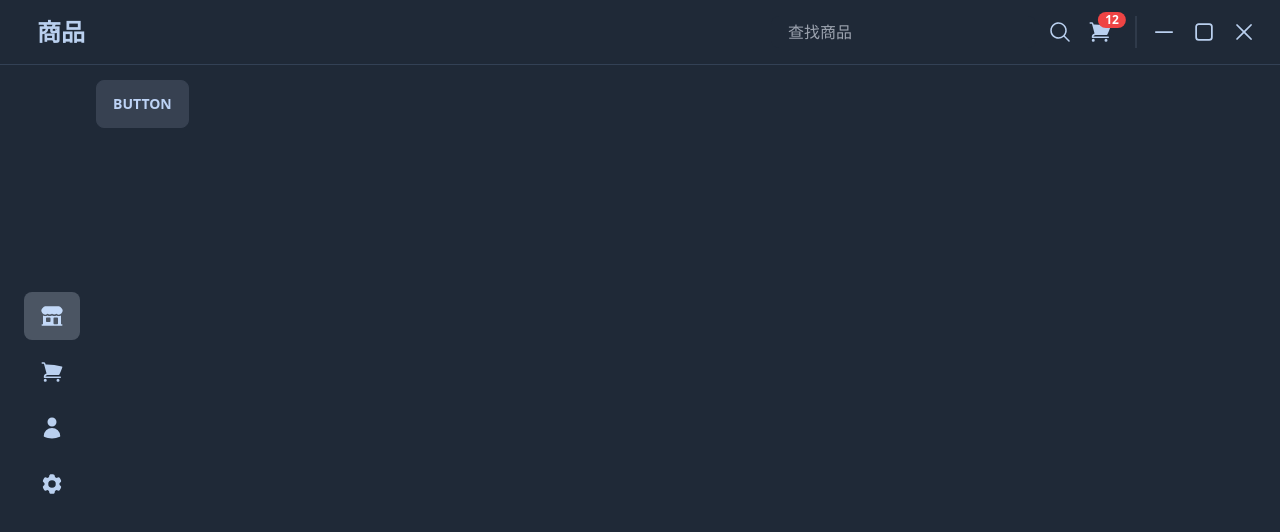
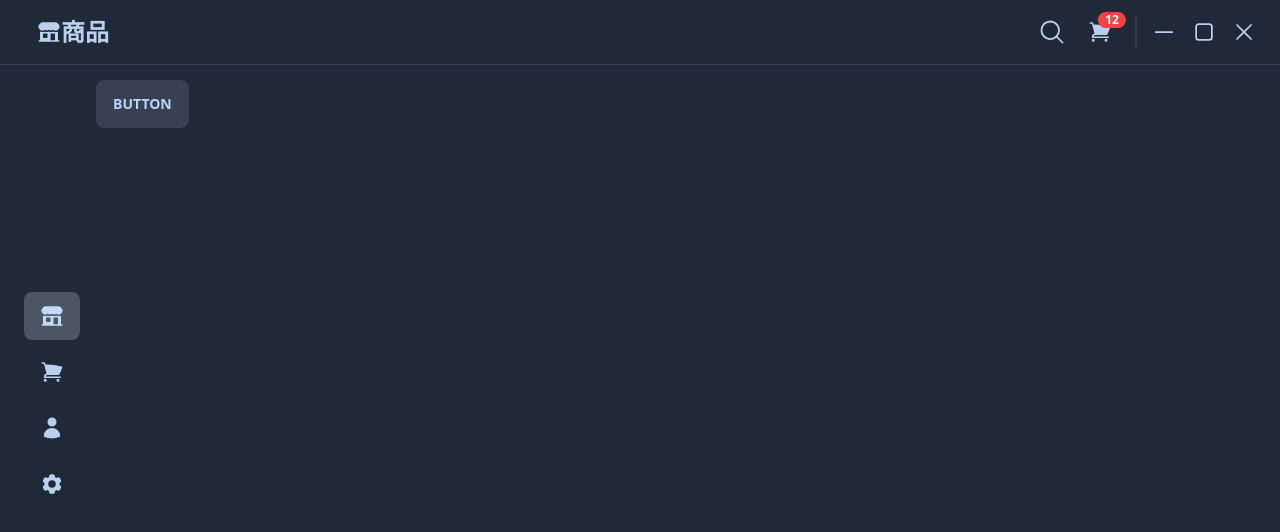
Before and after one commit to dsxksss/shop_coffee_application, a Vue app: page / in a window 1280 px wide. Shown: the top 532 px of the page. Built offline with nearby package versions, Linux system fonts and the light colour scheme.

Commit message:
修改appbar样式

```diff
--- a/src/components/NavBar.vue
+++ b/src/components/NavBar.vue
@@ -32,14 +32,16 @@ async function toggleMaximizeButton()  {
 <template>
     <div class="navbar bg-base-100">
         <div data-tauri-drag-region class="flex-1">
-            <button class="btn btn-ghost text-2xl">{{ menuItems[inject('nowPage').value].title }}</button>
+            <button class="btn btn-ghost text-2xl">
+                <component :is="menuItems[inject('nowPage').value].component" :class="`w-6 h-6 ${menuItems[inject('nowPage').value].iconColor}`"></component>
+                {{ menuItems[inject('nowPage').value].title }}
+            </button>
 
         </div>
         <div class="flex-none">
             <div class="flex flex-row items-center space-x-2">
-                <input type="text" placeholder="查找商品" class="input w-full max-w-xs h-8" />
-                <button class="btn btn-sm btn-ghost btn-square">
-                    <MagnifyingGlassIcon class="w-6 h-6" />
+                <button class="btn btn-ghost btn-circle">
+                    <MagnifyingGlassIcon class="w-7 h-7" />
                 </button>
 
             </div>
```
